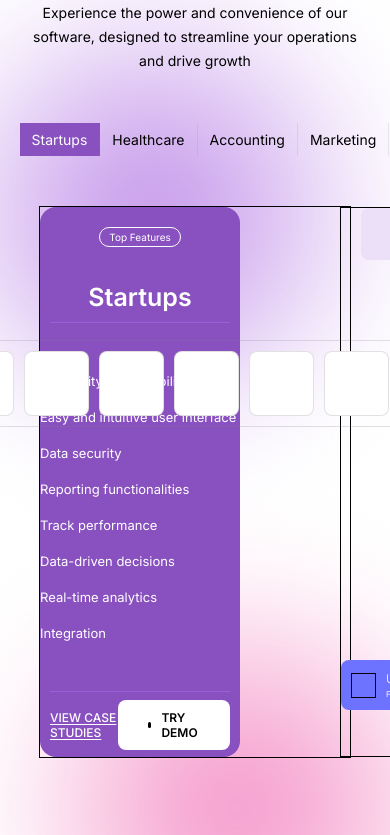
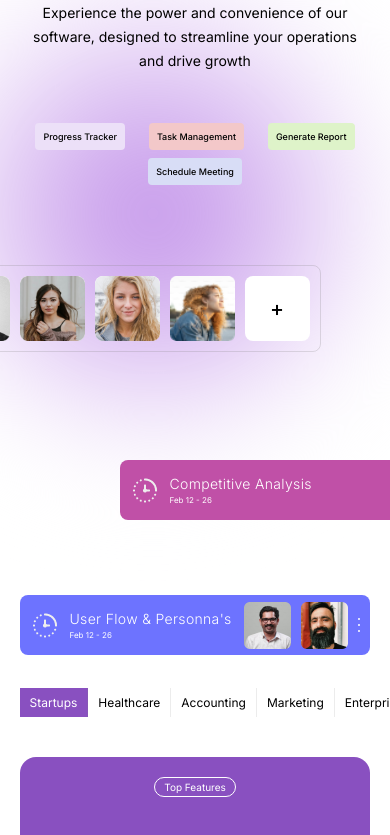
Before and after one commit to Vierra-LLC/Vierra-Homepage, a Next.js app: page / in a window 390 px wide. Shown: the part 3740-4575 px from the top of the page. Built offline with nearby package versions, Linux system fonts and the light colour scheme.

Commit message:
Another try

```diff
--- a/src/components/homepage/elements/Case.js
+++ b/src/components/homepage/elements/Case.js
@@ -1,17 +1,25 @@
+"use client";
+import { useElementSize } from "@mantine/hooks";
 import styles from "./css/Case.module.css";
 import global from "./css/Global.module.css";
 import Circles from "./utils/Circles";
 
-function Case({ width }) {
+function Case({ width: wd }) {
+  const { ref, width: bop } = useElementSize();
   return (
-    <div className={global.Container}>
+    <div className={global.Container} ref={ref}>
       <div className={global.Side}></div>
       <div className={global.Main}>
         <div className={styles.TextContainer}>
           <div className={global.TinyTitle}>
             <span className={global.HighLightRed}>features</span>
           </div>
-          <div className={global.SectionTitle} style={{ width: "max-content" }}>
+          <div
+            className={global.SectionTitle}
+            style={{
+              width: "max-width",
+            }}
+          >
             Case studies/
             <span className={global.HighLightSemiPurple}>articles.</span>
           </div>
@@ -54,19 +62,15 @@ function Case({ width }) {
       </div>
       <div className={global.Side}>
         <Circles
-          right={
-            !width ? "-50vw" : `clamp(-${width / 4}px,-${width / 4}px,600px)`
-          }
+          right={!wd ? "-50vw" : `clamp(-${wd / 4}px,-${wd / 4}px,600px)`}
           color={false}
-          width={width}
+          width={wd}
           margintop={"-200px"}
         />
         <Circles
-          right={
-            !width ? "-50vw" : `clamp(-${width / 4}px,-${width / 4}px,600px)`
-          }
+          right={!wd ? "-50vw" : `clamp(-${wd / 4}px,-${wd / 4}px,600px)`}
           color={false}
-          width={width}
+          width={wd}
           margintop={"200px"}
           marginright={"300px"}
         />
--- a/src/components/homepage/elements/Experience.js
+++ b/src/components/homepage/elements/Experience.js
@@ -1,15 +1,25 @@
+"use client";
+
+import Image from "next/image";
 import styles from "./css/Experience.module.css";
 import global from "./css/Global.module.css";
 import Circles from "./utils/Circles";
+import ManOne from "./addons/experience/ManOne.png";
+import ManTwo from "./addons/experience/ManTwo.png";
+import ManThree from "./addons/experience/ManThree.png";
+import ManFour from "./addons/experience/ManFour.png";
+import WomanTwo from "./addons/experience/WomanTwo.png";
+import Woman from "./addons/experience/Woman.png";
+import Clock from "./addons/experience/ClockImage.png";
+import { useElementSize } from "@mantine/hooks";
 
-function Experience({ width }) {
+function Experience({ width: wd }) {
+  const { ref, width } = useElementSize();
   return (
-    <div className={global.Container}>
+    <div className={global.Container} ref={ref}>
       <div className={global.Side}>
         <Circles
-          left={
-            !width ? "-50vw" : `clamp(-${width / 4}px,-${width / 4}px,600px)`
-          }
+          left={!wd ? "-50vw" : `clamp(-${wd / 4}px,-${wd / 4}px,600px)`}
           color={true}
           top={"300px"}
         />
@@ -31,6 +41,7 @@ function Experience({ width }) {
             streamline your operations and drive growth
           </div>
         </div>
+        {width > 1000 && (
           <div className={styles.Navbar}>
             <div className={styles.NavbarButton}>Startups</div>
             <div className={styles.NavbarButton}>Healthcare</div>
@@ -38,6 +49,7 @@ function Experience({ width }) {
             <div className={styles.NavbarButton}>Marketing</div>
             <div className={styles.NavbarButton}>Enterprise</div>
           </div>
+        )}
         <div className={styles.MainContent}>
           <div className={styles.LeftSide}>
             <div className={styles.LeftMiniTitle}>Top Features</div>
@@ -61,6 +73,15 @@ function Experience({ width }) {
               </div>
             </div>
           </div>
+          {width < 1000 && (
+            <div className={styles.Navbar}>
+              <div className={styles.NavbarButton}>Startups</div>
+              <div className={styles.NavbarButton}>Healthcare</div>
+              <div className={styles.NavbarButton}>Accounting</div>
+              <div className={styles.NavbarButton}>Marketing</div>
+              <div className={styles.NavbarButton}>Enterprise</div>
+            </div>
+          )}
           <div className={styles.RightSide}>
             <div className={styles.RightButtons}>
               <div className={styles.ButtonProgress}>Progress Tracker</div>
@@ -69,17 +90,43 @@ function Experience({ width }) {
               <div className={styles.ButtonMeeting}>Schedule Meeting</div>
             </div>
             <div className={styles.PicturesContainer}>
-              <div className={styles.Picture}></div>
-              <div className={styles.Picture}></div>
-              <div className={styles.Picture}></div>
-              <div className={styles.Picture}></div>
-              <div className={styles.Picture}></div>
-              <div className={styles.Picture}></div>
+              <div className={styles.Picture}>
+                <Image src={ManOne} alt={"Img"} className={styles.PicturePic} />
+              </div>
+              <div className={styles.Picture}>
+                <Image src={ManTwo} alt={"Img"} className={styles.PicturePic} />
+              </div>
+              <div className={styles.Picture}>
+                <Image
+                  src={ManThree}
+                  alt={"Img"}
+                  className={styles.PicturePic}
+                />
+              </div>
+              <div className={styles.Picture}>
+                <Image
+                  src={ManFour}
+                  alt={"Img"}
+                  className={styles.PicturePic}
+                />
+              </div>
+              <div className={styles.Picture}>
+                <Image
+                  src={WomanTwo}
+                  alt={"Img"}
+                  className={styles.PicturePic}
+                />
+              </div>
+              <div className={styles.Picture}>
+                <Image src={Woman} alt={"Img"} className={styles.PicturePic} />
+              </div>
               <div className={styles.Picture}>+</div>
             </div>
             <div className={styles.AnalysisContainer}>
               <div className={styles.AnalysisLeft}>
-                <div className={styles.AnalysisClock}></div>
+                <div className={styles.AnalysisClock}>
+                  <Image src={Clock} alt={"Clock"} />
+                </div>
                 <div className={styles.AnalysisTextContainer}>
                   <div className={styles.AnalysisUpperText}>
                     Competitive Analysis
@@ -91,7 +138,13 @@ function Experience({ width }) {
                 </div>
               </div>
               <div className={styles.AnalysisRight}>
-                <div className={styles.AnalysisRightPicture}></div>
+                <div className={styles.AnalysisRightPicture}>
+                  <Image
+                    src={Woman}
+                    alt={"Img"}
+                    className={styles.PicturePic}
+                  />
+                </div>
                 <div className={styles.AnalysisRightDots}>
                   <div className={styles.AnalysisRightDot}></div>
                   <div className={styles.AnalysisRightDot}></div>
@@ -101,7 +154,10 @@ function Experience({ width }) {
             </div>
             <div className={styles.UserFlowContainer}>
               <div className={styles.AnalysisLeft}>
-                <div className={styles.AnalysisClock}></div>
+                <div className={styles.AnalysisClock}>
+                  {" "}
+                  <Image src={Clock} alt={"Clock"} />
+                </div>
                 <div className={styles.AnalysisTextContainer}>
                   <div className={styles.AnalysisUpperText}>
                     User Flow & Personna&apos;s
@@ -113,8 +169,22 @@ function Experience({ width }) {
                 </div>
               </div>
               <div className={styles.AnalysisRight}>
-                <div className={styles.AnalysisRightPicture}></div>
-                <div className={styles.AnalysisRightPicture}></div>
+                <div className={styles.AnalysisRightPicture}>
+                  {" "}
+                  <Image
+                    src={ManOne}
+                    alt={"Img"}
+                    className={styles.PicturePic}
+                  />
+                </div>
+                <div className={styles.AnalysisRightPicture}>
+                  {" "}
+                  <Image
+                    src={ManTwo}
+                    alt={"Img"}
+                    className={styles.PicturePic}
+                  />
+                </div>
                 <div className={styles.AnalysisRightDots}>
                   <div className={styles.AnalysisRightDot}></div>
                   <div className={styles.AnalysisRightDot}></div>
--- a/src/components/homepage/elements/css/Experience.module.css
+++ b/src/components/homepage/elements/css/Experience.module.css
@@ -31,12 +31,12 @@
 }
 
 .MainContent {
-  width: 80vw;
+  width: clamp(1px, 100%, 1250px);
   margin-top: 50px;
   display: flex;
-  gap: 100px;
-  border: 1px solid black;
+  justify-content: space-between;
   cursor: default;
+  gap: 40px;
 }
 
 .LeftSide {
@@ -132,13 +132,12 @@
 
 .RightSide {
   height: 550px;
-  width: 60%;
-  border: 1px solid black;
+  width: clamp(1px, 100%, 750px);
 }
 
 .RightButtons {
   display: flex;
-  justify-content: space-between;
+  justify-content: space-evenly;
   width: 100%;
 }
 
@@ -151,7 +150,6 @@
 
 .ButtonProgress {
   background-color: #ece0f8;
-  margin-left: 20px;
 }
 
 .ButtonManagement {
@@ -164,10 +162,6 @@
 
 .ButtonMeeting {
   background-color: #d8ddf6;
-}
-
-.ButtonMeeting {
-  margin-right: 20px;
 }
 
 .PicturesContainer {
@@ -193,7 +187,6 @@
   border-radius: 8px;
   width: 65px;
   height: 65px;
-  border: 1px solid rgba(128, 128, 128, 0.236);
   display: flex;
   align-items: center;
   justify-content: center;
@@ -203,9 +196,14 @@
   font-size: 21px;
 }
 
+.PicturePic {
+  width: 100%;
+  height: 100%;
+}
+
 .AnalysisContainer {
   background-color: #c050a7;
-  height: 50px;
+  height: 60px;
   width: 350px;
   margin-top: 275px;
   border-radius: 8px;
@@ -226,9 +224,11 @@
 }
 
 .AnalysisClock {
-  border: 1px solid black;
-  height: 25px;
-  width: 25px;
+  height: 30px;
+  width: 30px;
+  display: flex;
+  align-items: center;
+  justify-content: center;
   margin-left: 10px;
 }
 
@@ -239,7 +239,7 @@
 }
 
 .AnalysisUpperText {
-  font-size: 12px;
+  font-size: 14px;
   font-weight: 300;
   letter-spacing: 0.02rem;
 }
@@ -249,9 +249,8 @@
 }
 
 .AnalysisRightPicture {
-  border: 1px solid black;
-  width: 33px;
-  height: 33px;
+  width: 47px;
+  height: 47px;
   border-radius: 4px;
 }
 
@@ -271,7 +270,7 @@
 
 .UserFlowContainer {
   background-color: #6d73ff;
-  height: 50px;
+  height: 60px;
   width: 350px;
   margin-top: 75px;
   border-radius: 8px;
@@ -280,3 +279,52 @@
   align-items: center;
   cursor: default;
 }
+
+@media (max-width: 1350px) {
+  .RightButtons > * {
+    padding: 10px clamp(10px, 2vw, 25px);
+    font-size: clamp(11px, 1vw, 13px);
+  }
+}
+
+@media (max-width: 1100px) {
+  .LeftButtons {
+    flex-direction: column;
+    gap: 15px;
+  }
+
+  .LeftSide {
+    height: 580px;
+  }
+
+  .Demo {
+    width: 100%;
+  }
+}
+
+@media (max-width: 1000px) {
+  .MainContent {
+    flex-direction: column-reverse;
+    align-items: center;
+  }
+  .Navbar {
+    margin-top: -25px;
+  }
+}
+
+@media (max-width: 550px) {
+  .NavbarButton {
+    font-size: clamp(12px, 2.5vw, 14px);
+    padding: 7px 10px;
+  }
+  .RightButtons > * {
+    padding: 8px clamp(8px, 2vw, 15px);
+    font-size: clamp(9px, 2vw, 13px);
+    border-radius: 4px;
+  }
+  .RightButtons {
+    gap: 8px;
+    flex-wrap: wrap;
+    width: clamp(1px, 100%, 500px);
+  }
+}
--- a/src/components/homepage/elements/css/Footer.module.css
+++ b/src/components/homepage/elements/css/Footer.module.css
@@ -75,6 +75,7 @@
 
 .FooterSection {
   display: flex;
+  z-index: 9999;
 }
 
 .SectionChild {
```
Also changed, not shown: src/components/homepage/elements/addons/experience/ClockImage.png (added). Lines whose indentation alone changed are shown as unchanged.
